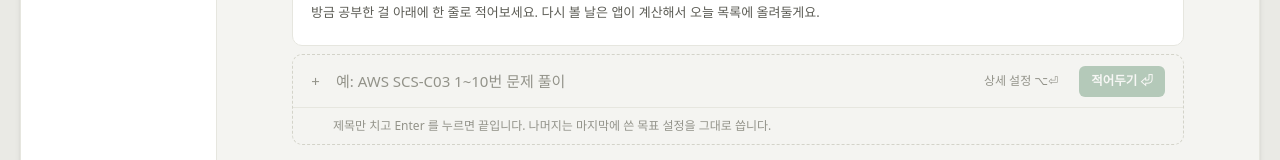
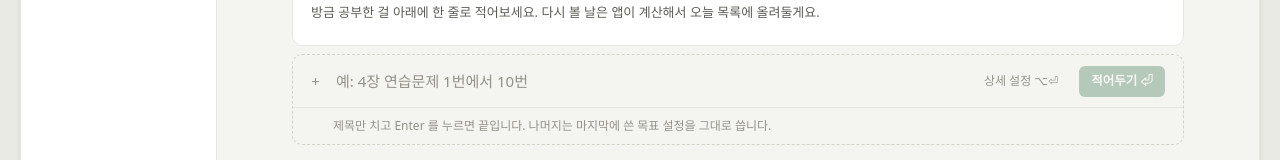
Before and after one commit to jys705/retention-planner, a React (Vite) app: page / in a window 1280 px wide. Both pictures are taken after a click on the button "건너뛰기". Shown: the part 191-351 px from the top of the page. Built offline with nearby package versions, Linux system fonts and the light colour scheme.

Commit message:
feat: 맛보기 항목을 없애고 화면 예시를 범용 문장으로

```diff
--- a/src/features/goal/GoalListScreen.tsx
+++ b/src/features/goal/GoalListScreen.tsx
@@ -61,7 +61,7 @@ export function GoalListScreen({
                 void submit()
               }
             }}
-            placeholder="예: AWS SCS-C03"
+            placeholder="예: 자격증 시험"
             aria-label="목표 이름"
             className="w-full rounded-ctl border border-line-2 bg-surface px-[10px] py-[7px] text-[14px] outline-none"
           />
--- a/src/features/newitem/QuickAdd.tsx
+++ b/src/features/newitem/QuickAdd.tsx
@@ -112,7 +112,7 @@ export function QuickAdd({
               setTitle(lastTitle)
             }
           }}
-          placeholder="예: AWS SCS-C03 1~10번 문제 풀이"
+          placeholder="예: 4장 연습문제 1번에서 10번"
           aria-label="새 항목 제목"
           className="min-w-0 flex-1 bg-transparent text-[15px] outline-none placeholder:text-text-3"
         />
--- a/src/features/onboarding/Onboarding.tsx
+++ b/src/features/onboarding/Onboarding.tsx
@@ -5,7 +5,7 @@ const STEPS = [
   {
     title: '한 일을 한 줄로 적어요',
     body: '복습은 앱 밖에서 합니다. 원래 진행하던 공부를 마친 뒤에 돌아와서 한 줄로 적어두기만 하면 돼요.',
-    example: 'AWS SCS-C03 1~10번 문제 풀이',
+    example: '4장 연습문제 1번에서 10번',
   },
   {
     title: '다시 볼 날을 알려드려요',
@@ -26,17 +26,11 @@ const STEPS = [
  */
 export function Onboarding() {
   const saveSetting = usePlanner((s) => s.saveSetting)
-  const addItem = usePlanner((s) => s.addItem)
-  const today = usePlanner((s) => s.today)
   const [step, setStep] = useState(0)
 
-  async function finish(withSample: boolean) {
-    if (withSample) {
-      await addItem({
-        title: 'AWS SCS-C03 1~10번 문제 풀이',
-        firstStudiedAt: today,
-      })
-    }
+  // 맛보기 항목을 만들어 두지 않는다. 사용자가 안 적은 것이 목록에 있으면
+  // 지워야 할 남의 자국처럼 보인다. 빈 상태 안내가 그 역할을 대신한다.
+  async function finish() {
     await saveSetting('onboardingDone', true)
   }
 
@@ -52,7 +46,7 @@ export function Onboarding() {
           </span>
           <button
             type="button"
-            onClick={() => void finish(false)}
+            onClick={() => void finish()}
             className="text-[12px] text-text-3 hover:text-text-2"
           >
             건너뛰기
@@ -82,12 +76,12 @@ export function Onboarding() {
           <button
             type="button"
             onClick={() => {
-              if (last) void finish(true)
+              if (last) void finish()
               else setStep((s) => s + 1)
             }}
             className="rounded-ctl bg-accent px-[16px] py-[8px] text-[13px] font-semibold text-white"
           >
-            {last ? '샘플 항목 하나로 시작하기' : '다음'}
+            {last ? '시작하기' : '다음'}
           </button>
         </div>
       </div>
```
Also changed, not shown: 1 other file (tests, documents, lock files or other folders).
